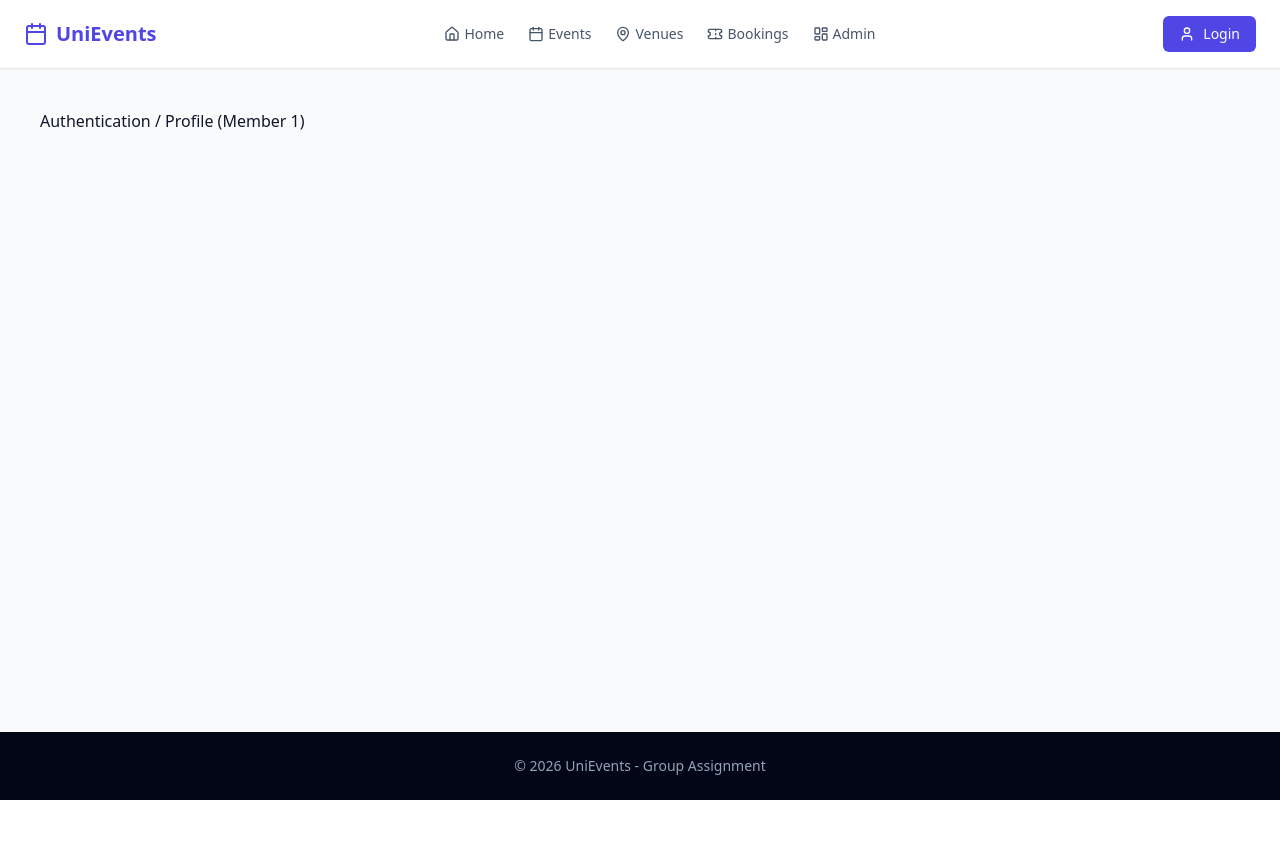
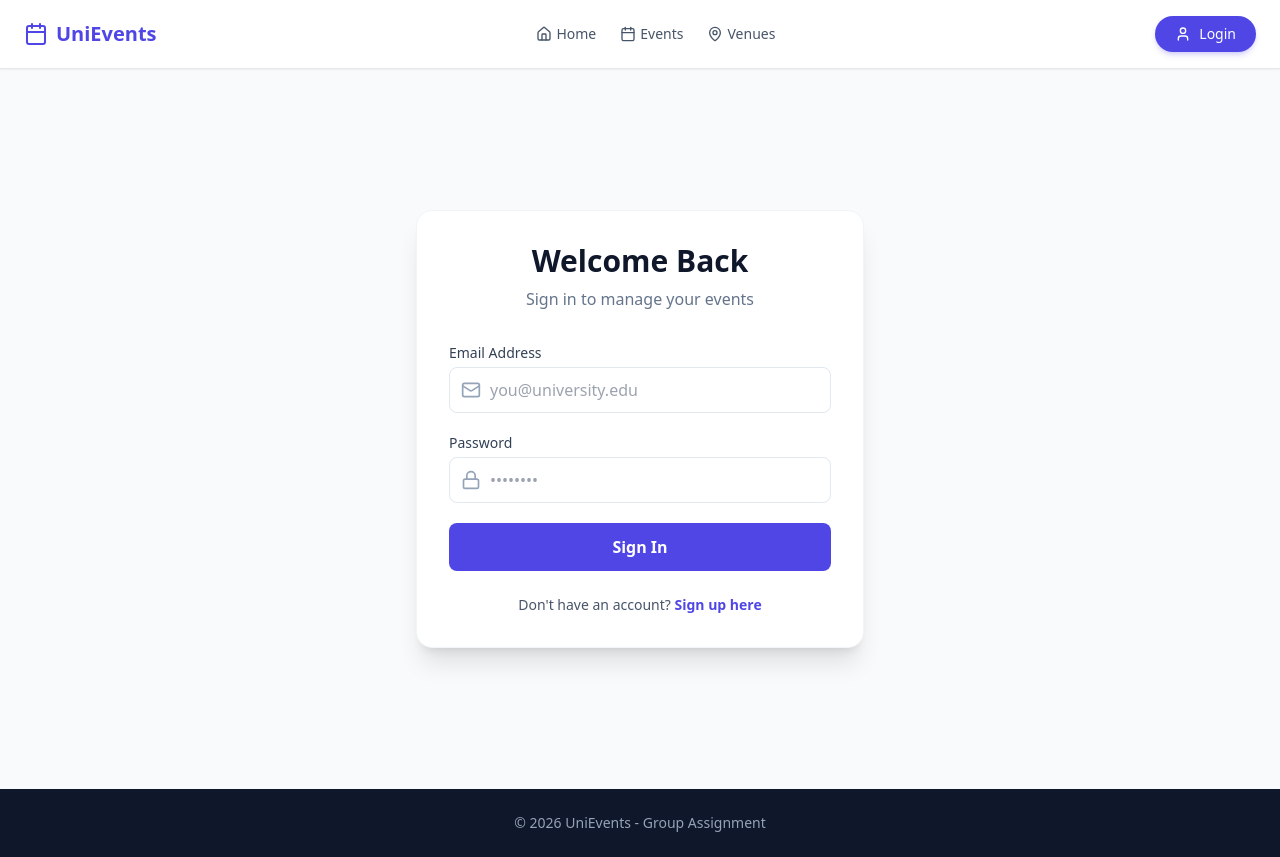
Before and after one commit to PrabhashSwarnajith/event-management-system-itp, a React app in the folder frontend/: page /auth in a window 1280 px wide. Before the commit the page ends 800 px from the top, so only its background shows below. Built offline with nearby package versions, Linux system fonts and the light colour scheme.

Commit message:
add frontend auth pages and context integration

```diff
--- a/frontend/src/App.jsx
+++ b/frontend/src/App.jsx
@@ -1,24 +1,24 @@
 import { BrowserRouter as Router, Routes, Route, Link } from "react-router-dom";
-import { Calendar, MapPin, Ticket, User, LayoutDashboard, Home } from "lucide-react";
+import { Calendar, MapPin, Ticket, User, LayoutDashboard, Home, LogOut } from "lucide-react";
+import { AuthProvider, useAuth } from "./context/AuthContext";
+import AuthPage from "./pages/AuthPage";
+import ProfilePage from "./pages/ProfilePage";
 
 // Placeholder Pages for Team Members
-const HomePage = () => <div className="p-10 text-center"><h1>Welcome to Uni Events</h1><p>Home Page</p></div>;
-// Member 1
-const AuthPage = () => <div className="p-10"><h2>Authentication / Profile (Member 1)</h2></div>;
+const HomePage = () => <div className="p-10 text-center text-slate-800"><h1>Welcome to Uni Events</h1><p className="mt-2 text-slate-500">Discover and book tickets for upcoming university events.</p></div>;
 // Member 2
-const EventsPage = () => <div className="p-10"><h2>Events Management (Member 2)</h2></div>;
+const EventsPage = () => <div className="p-10 text-center"><h2>Events Management (Member 2)</h2></div>;
 // Member 3
-const VenuesPage = () => <div className="p-10"><h2>Venues Management (Member 3)</h2></div>;
+const VenuesPage = () => <div className="p-10 text-center"><h2>Venues Management (Member 3)</h2></div>;
 // Member 4
-const BookingsPage = () => <div className="p-10"><h2>My Bookings (Member 4)</h2></div>;
+const BookingsPage = () => <div className="p-10 text-center"><h2>My Bookings (Member 4)</h2></div>;
 // Member 5
-const AdminDashboard = () => <div className="p-10"><h2>Admin Dashboard & Payments (Member 5)</h2></div>;
+const AdminDashboard = () => <div className="p-10 text-center"><h2>Admin Dashboard & Payments (Member 5)</h2></div>;
 
-function App() {
+const Navigation = () => {
+  const { user } = useAuth();
+
   return (
-    <Router>
-      <div className="min-h-screen bg-slate-50 text-slate-900 flex flex-col font-sans">
-        {/* Navigation Bar */}
     <nav className="bg-white shadow-sm border-b px-6 py-4 flex justify-between items-center sticky top-0 z-50">
       <div className="flex items-center gap-2 text-indigo-600 font-bold text-xl">
         <Calendar className="w-6 h-6" />
@@ -28,21 +28,37 @@ function App() {
         <Link to="/" className="hover:text-indigo-600 flex items-center gap-1"><Home className="w-4 h-4"/> Home</Link>
         <Link to="/events" className="hover:text-indigo-600 flex items-center gap-1"><Calendar className="w-4 h-4"/> Events</Link>
         <Link to="/venues" className="hover:text-indigo-600 flex items-center gap-1"><MapPin className="w-4 h-4"/> Venues</Link>
-            <Link to="/bookings" className="hover:text-indigo-600 flex items-center gap-1"><Ticket className="w-4 h-4"/> Bookings</Link>
-            <Link to="/dashboard" className="hover:text-indigo-600 flex items-center gap-1"><LayoutDashboard className="w-4 h-4"/> Admin</Link>
+        {user && <Link to="/bookings" className="hover:text-indigo-600 flex items-center gap-1"><Ticket className="w-4 h-4"/> Bookings</Link>}
+        {user?.role === 'ADMIN' && <Link to="/dashboard" className="hover:text-indigo-600 flex items-center gap-1"><LayoutDashboard className="w-4 h-4"/> Admin</Link>}
       </div>
       <div>
-            <Link to="/auth" className="bg-indigo-600 text-white px-4 py-2 rounded-md hover:bg-indigo-700 transition flex items-center gap-2 text-sm font-medium">
+        {user ? (
+          <Link to="/profile" className="bg-indigo-50 text-indigo-700 px-4 py-2 rounded-full font-semibold hover:bg-indigo-100 transition flex items-center gap-2 text-sm border border-indigo-100">
+            <User className="w-4 h-4"/> {user.name}
+          </Link>
+        ) : (
+          <Link to="/auth" className="bg-indigo-600 text-white px-5 py-2 rounded-full shadow-md shadow-indigo-600/20 hover:bg-indigo-700 transition flex items-center gap-2 text-sm font-medium">
             <User className="w-4 h-4"/> Login
           </Link>
+        )}
       </div>
     </nav>
+  );
+};
 
-        {/* Main Content Area where members will inject their pages */}
+function App() {
+  return (
+    <AuthProvider>
+      <Router>
+        <div className="min-h-screen bg-slate-50 text-slate-900 flex flex-col font-sans">
+          <Navigation />
+
+          {/* Main Content Area */}
           <main className="flex-grow">
             <Routes>
               <Route path="/" element={<HomePage />} />
               <Route path="/auth" element={<AuthPage />} />
+              <Route path="/profile" element={<ProfilePage />} />
               <Route path="/events/*" element={<EventsPage />} />
               <Route path="/venues/*" element={<VenuesPage />} />
               <Route path="/bookings/*" element={<BookingsPage />} />
@@ -50,11 +66,12 @@ function App() {
             </Routes>
           </main>
 
-        <footer className="bg-slate-950 text-slate-400 py-6 text-center text-sm">
+          <footer className="bg-slate-900 text-slate-400 py-6 text-center text-sm mt-auto">
             <p>&copy; {new Date().getFullYear()} UniEvents - Group Assignment</p>
           </footer>
         </div>
       </Router>
+    </AuthProvider>
   );
 }
 
--- /dev/null
+++ b/frontend/src/context/AuthContext.jsx
@@ -0,0 +1,33 @@
+import { createContext, useContext, useState, useEffect } from "react";
+
+const AuthContext = createContext();
+
+export const AuthProvider = ({ children }) => {
+  const [user, setUser] = useState(null);
+
+  useEffect(() => {
+    // Check if user is logged in
+    const storedUser = localStorage.getItem("user");
+    if (storedUser) {
+      setUser(JSON.parse(storedUser));
+    }
+  }, []);
+
+  const login = (userData) => {
+    localStorage.setItem("user", JSON.stringify(userData));
+    setUser(userData);
+  };
+
+  const logout = () => {
+    localStorage.removeItem("user");
+    setUser(null);
+  };
+
+  return (
+    <AuthContext.Provider value={{ user, login, logout }}>
+      {children}
+    </AuthContext.Provider>
+  );
+};
+
+export const useAuth = () => useContext(AuthContext);
--- /dev/null
+++ b/frontend/src/pages/AuthPage.jsx
@@ -0,0 +1,124 @@
+import { useState } from "react";
+import { useNavigate, Link } from "react-router-dom";
+import { useAuth } from "../context/AuthContext";
+import { User, Lock, Mail } from "lucide-react";
+
+const AuthPage = () => {
+  const [isLogin, setIsLogin] = useState(true);
+  const [formData, setFormData] = useState({ name: "", email: "", password: "" });
+  const [error, setError] = useState("");
+  const { login } = useAuth();
+  const navigate = useNavigate();
+
+  const handleSubmit = async (e) => {
+    e.preventDefault();
+    setError("");
+
+    const endpoint = isLogin ? "/api/auth/login" : "/api/auth/signup";
+
+    try {
+      const response = await fetch(`http://localhost:8080${endpoint}`, {
+        method: "POST",
+        headers: { "Content-Type": "application/json" },
+        body: JSON.stringify(isLogin ? { email: formData.email, password: formData.password } : formData),
+      });
+
+      const data = await response.json();
+
+      if (!response.ok) {
+        throw new Error(data.message || "Failed to authenticate");
+      }
+
+      login(data); // Save to context
+      navigate("/"); // Redirect to home
+    } catch (err) {
+      setError(err.message);
+    }
+  };
+
+  return (
+    <div className="flex min-h-[calc(100vh-5rem)] items-center justify-center p-6">
+      <div className="w-full max-w-md rounded-2xl bg-white p-8 shadow-xl border border-slate-100">
+        <div className="text-center mb-8">
+          <h2 className="text-3xl font-bold text-slate-900">{isLogin ? "Welcome Back" : "Create Account"}</h2>
+          <p className="text-slate-500 mt-2">{isLogin ? "Sign in to manage your events" : "Join us to start booking events"}</p>
+        </div>
+
+        {error && (
+          <div className="bg-red-50 text-red-600 p-3 rounded-lg text-sm mb-6 border border-red-100">
+            {error}
+          </div>
+        )}
+
+        <form onSubmit={handleSubmit} className="space-y-5">
+          {!isLogin && (
+            <div>
+              <label className="block text-sm font-medium text-slate-700 mb-1">Full Name</label>
+              <div className="relative">
+                <User className="absolute left-3 top-1/2 -translate-y-1/2 text-slate-400 w-5 h-5" />
+                <input
+                  type="text"
+                  required
+                  className="w-full rounded-lg border border-slate-200 py-2.5 pl-10 pr-4 outline-none focus:border-indigo-500 focus:ring-1 focus:ring-indigo-500 transition"
+                  placeholder="John Doe"
+                  value={formData.name}
+                  onChange={(e) => setFormData({ ...formData, name: e.target.value })}
+                />
+              </div>
+            </div>
+          )}
+
+          <div>
+            <label className="block text-sm font-medium text-slate-700 mb-1">Email Address</label>
+            <div className="relative">
+              <Mail className="absolute left-3 top-1/2 -translate-y-1/2 text-slate-400 w-5 h-5" />
+              <input
+                type="email"
+                required
+                className="w-full rounded-lg border border-slate-200 py-2.5 pl-10 pr-4 outline-none focus:border-indigo-500 focus:ring-1 focus:ring-indigo-500 transition"
+                placeholder="you@university.edu"
+                value={formData.email}
+                onChange={(e) => setFormData({ ...formData, email: e.target.value })}
+              />
+            </div>
+          </div>
+
+          <div>
+            <label className="block text-sm font-medium text-slate-700 mb-1">Password</label>
+            <div className="relative">
+              <Lock className="absolute left-3 top-1/2 -translate-y-1/2 text-slate-400 w-5 h-5" />
+              <input
+                type="password"
+                required
+                className="w-full rounded-lg border border-slate-200 py-2.5 pl-10 pr-4 outline-none focus:border-indigo-500 focus:ring-1 focus:ring-indigo-500 transition"
+                placeholder="••••••••"
+                value={formData.password}
+                onChange={(e) => setFormData({ ...formData, password: e.target.value })}
+              />
+            </div>
+          </div>
+
+          <button
+            type="submit"
+            className="w-full rounded-lg bg-indigo-600 py-3 font-semibold text-white transition hover:bg-indigo-700 active:scale-[0.98]"
+          >
+            {isLogin ? "Sign In" : "Sign Up"}
+          </button>
+        </form>
+
+        <div className="mt-6 text-center text-sm text-slate-600">
+          {isLogin ? "Don't have an account?" : "Already have an account?"}{" "}
+          <button
+            type="button"
+            onClick={() => setIsLogin(!isLogin)}
+            className="font-semibold text-indigo-600 hover:text-indigo-500"
+          >
+            {isLogin ? "Sign up here" : "Sign in here"}
+          </button>
+        </div>
+      </div>
+    </div>
+  );
+};
+
+export default AuthPage;
--- /dev/null
+++ b/frontend/src/pages/ProfilePage.jsx
@@ -0,0 +1,62 @@
+import { useAuth } from "../context/AuthContext";
+import { User, LogOut } from "lucide-react";
+import { useNavigate } from "react-router-dom";
+
+const ProfilePage = () => {
+  const { user, logout } = useAuth();
+  const navigate = useNavigate();
+
+  if (!user) {
+    return <div className="p-10 text-center">Please login to view your profile.</div>;
+  }
+
+  const handleLogout = () => {
+    logout();
+    navigate("/");
+  };
+
+  return (
+    <div className="max-w-3xl mx-auto p-6 mt-10">
+      <div className="bg-white rounded-2xl shadow-sm border border-slate-200 overflow-hidden">
+        <div className="bg-indigo-600 h-32"></div>
+        <div className="px-8 pb-8">
+          <div className="relative flex justify-between items-end -mt-12 mb-6">
+            <div className="w-24 h-24 bg-white rounded-full p-2 rounded-full border-4 border-white shadow-md flex items-center justify-center bg-indigo-50 text-indigo-600">
+              <User size={48} />
+            </div>
+            <button
+              onClick={handleLogout}
+              className="flex items-center gap-2 bg-red-50 text-red-600 px-4 py-2 rounded-lg font-medium hover:bg-red-100 transition"
+            >
+              <LogOut size={18} /> Logout
+            </button>
+          </div>
+
+          <div>
+            <h1 className="text-2xl font-bold text-slate-900">{user.name}</h1>
+            <p className="text-slate-500 flex items-center gap-2 mt-1">{user.email}</p>
+            <span className="inline-block mt-3 px-3 py-1 bg-indigo-50 text-indigo-700 text-xs font-semibold rounded-full uppercase tracking-wider">
+              {user.role}
+            </span>
+          </div>
+
+          <div className="mt-8 border-t pt-8">
+             <h3 className="text-lg font-semibold text-slate-800 mb-4">Account Information</h3>
+             <div className="grid grid-cols-2 gap-6 bg-slate-50 p-6 rounded-xl border border-slate-100">
+                <div>
+                    <label className="text-sm font-medium text-slate-500">Record ID</label>
+                    <p className="mt-1 font-mono text-slate-900">{user.id}</p>
+                </div>
+                <div>
+                    <label className="text-sm font-medium text-slate-500">Account Status</label>
+                    <p className="mt-1 text-emerald-600 font-medium">Active</p>
+                </div>
+             </div>
+          </div>
+        </div>
+      </div>
+    </div>
+  );
+};
+
+export default ProfilePage;
```
Also changed, not shown: 1 other file (tests, documents, lock files or other folders). Lines whose indentation alone changed are shown as unchanged.
